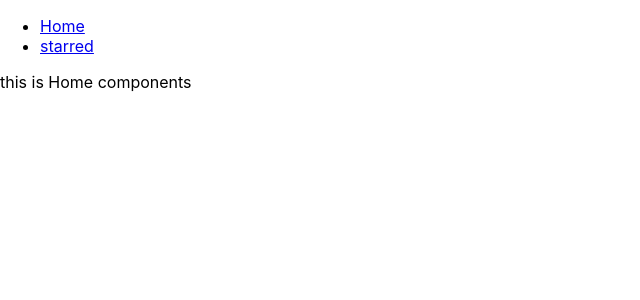
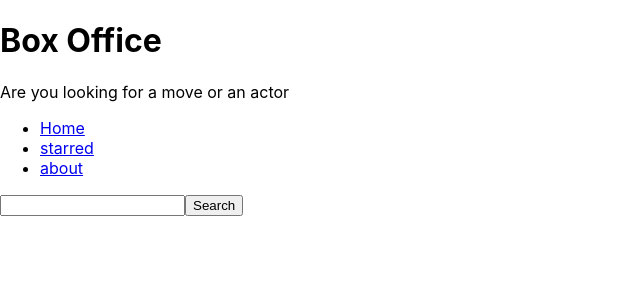
Before and after one commit to trishank01/movie_search_app, a React (Create React App) app: page / in a window 1280 px wide. Shown: the top 300 px of the page, without its empty margins (0-640 px from the left). Built offline with nearby package versions, Linux system fonts and the light colour scheme.

Commit message:
fetch data from api and console it

```diff
--- a/src/App.js
+++ b/src/App.js
@@ -1,13 +1,12 @@
 import React from "react";
 import { Switch, Route } from "react-router-dom";
-import Navs from "./components/Navs";
 import Home from "./pages/Home";
 import Starred from "./pages/Starred";
+import About from "./pages/About";
 
 function App() {
   return (
-    <div>
-      <Navs />
+
       <Switch>
         <Route exact path="/">
           <Home />
@@ -17,9 +16,13 @@
           <Starred />
         </Route>
 
+        <Route exact path="/about">
+          <About />
+        </Route>
+
         <Route>this is 404 page</Route>
       </Switch>
-    </div>
+
   );
 }
 
--- /dev/null
+++ b/src/components/MainPageLayout.js
@@ -0,0 +1,15 @@
+import React from "react";
+import Navs from "./Navs";
+import Title from "./Title";
+
+const MainPageLayout = ({ children }) => {
+  return (
+    <>
+      <Title title="Box Office" subtitle="Are you looking for a move or an actor" />
+      <Navs />
+      {children}
+    </>
+  );
+};
+
+export default MainPageLayout;
--- a/src/components/Navs.js
+++ b/src/components/Navs.js
@@ -3,7 +3,8 @@
 
 const LINKS = [
     {to:'/', text:'Home'},
-    {to:'/starred', text:'starred'}
+    {to:'/starred', text:'starred'},
+    {to:'/about', text:'about'}
 ]
 
 function Navs() {
--- /dev/null
+++ b/src/components/Title.js
@@ -0,0 +1,12 @@
+import React from 'react'
+
+const Title = ({title , subtitle}) => {
+  return (
+    <div>
+        <h1>{title}</h1>
+        <p>{subtitle}</p>
+    </div>
+  )
+}
+
+export default Title
--- /dev/null
+++ b/src/pages/About.js
@@ -0,0 +1,12 @@
+import React from 'react'
+import MainPageLayout from '../components/MainPageLayout'
+
+const About = () => {
+  return (
+    <MainPageLayout>this is about component
+        <h2>Hello all</h2>
+    </MainPageLayout>
+  )
+}
+
+export default About
--- a/src/pages/Home.js
+++ b/src/pages/Home.js
@@ -1,8 +1,31 @@
-import React from 'react'
+import React , {useState} from 'react'
+import MainPageLayout from '../components/MainPageLayout'
 
 const Home = () => {
+  const [input , setInput] = useState('')
+
+  const onInputChange = (ev) => {
+     setInput(ev.target.value)
+  }
+
+  const onSeach = () => {
+      //https://api.tvmaze.com/search/shows?q=girls
+      fetch(`https://api.tvmaze.com/search/shows?q=${input}`).then(res => res.json()).then(result =>
+      console.log(result) )
+  }
+
+  const onKeyDown = (ev) =>{
+    if(ev.keyCode === 13){
+      onSeach()
+    }
+  }
+
   return (
-    <>this is Home components</>
+    <MainPageLayout>
+      <input type='text' onChange={onInputChange} onKeyDown={onKeyDown}  value={input}/>
+      <button type='button' onClick={onSeach}>Search</button>
+
+    </MainPageLayout>
   )
 }
 
--- a/src/pages/Starred.js
+++ b/src/pages/Starred.js
@@ -1,8 +1,9 @@
 import React from 'react'
+import MainPageLayout from '../components/MainPageLayout'
 
 const Starred = () => {
   return (
-    <>this is Starred components</>
+    <MainPageLayout>this is Starred components</MainPageLayout>
   )
 }
 
```
